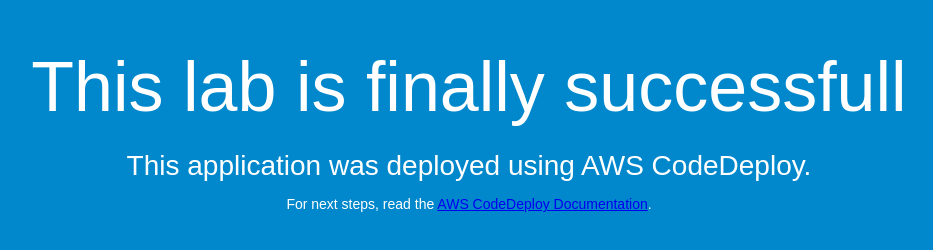
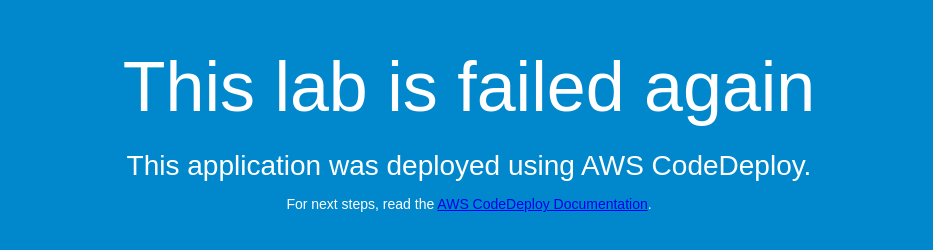
Before and after one commit to Venkateshprasad111/Codedeploy_sample, a plain HTML site: page index.html in a window 1280 px wide. Shown: the whole page, without its empty margins (171-1104 px from the left). Drawn offline with Linux system fonts and the light colour scheme.

Commit message:
changing to failed

```diff
--- a/index.html
+++ b/index.html
@@ -26,7 +26,7 @@
 </head>
 <body>
   <div align="center">
-    <h1>This lab is finally successfull</h1>
+    <h1>This lab is failed again</h1>
     <h2>This application was deployed using AWS CodeDeploy.</h2>
     <p>For next steps, read the <a href="http://aws.amazon.com/documentation/codedeploy">AWS CodeDeploy Documentation</a>.</p>
   </div>
```
